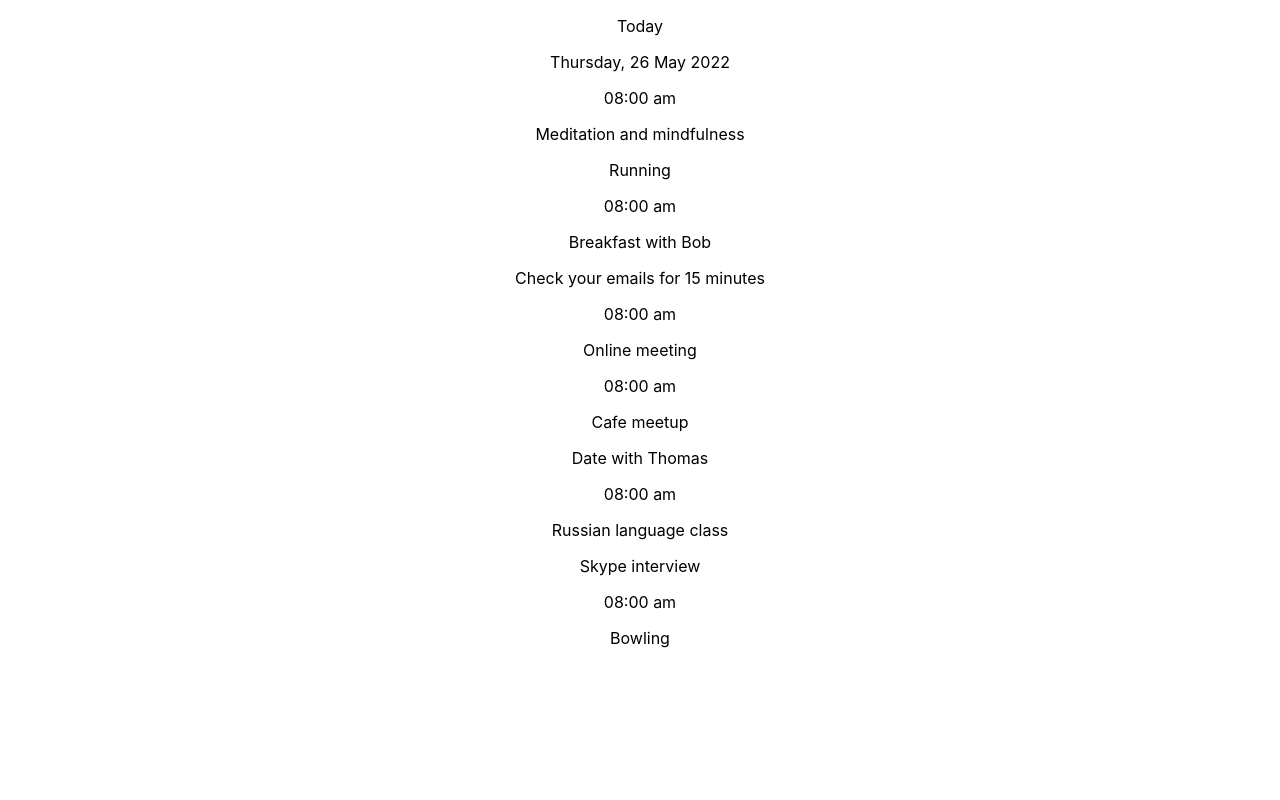
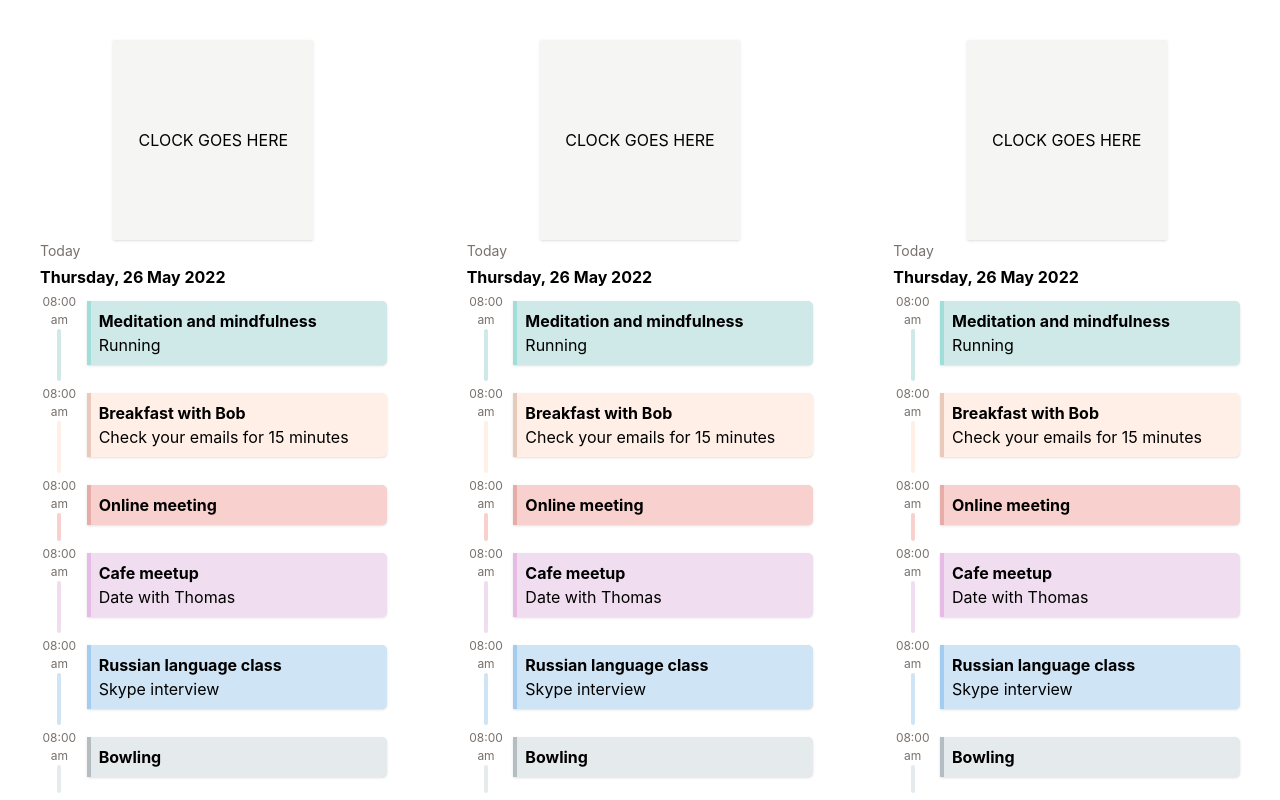
Before and after one commit to neriagini/my-global-day, a React (Create React App) app: page / in a window 1280 px wide. Shown: the top 800 px of the page. Built offline with nearby package versions, Linux system fonts and the light colour scheme.

Commit message:
added weather and clock components

```diff
--- /dev/null
+++ b/postcss.config.js
@@ -0,0 +1,6 @@
+module.exports = {
+  plugins: {
+    tailwindcss: {},
+    autoprefixer: {},
+  },
+}
--- a/src/App.tsx
+++ b/src/App.tsx
@@ -1,12 +1,13 @@
 import './App.css';
 import TimeZoneComponent from "./components/TimeZoneComponent";
 
-const colors = ['#cee9e7', '#ffefe7', '#f8d0cd', '#f0def0', '#cfe4f5', '#e5eaec']
 
 function App() {
 
   return (
-    <div className="App">
+    <div className={`flex space-x-20 p-10`}>
+        <TimeZoneComponent/>
+        <TimeZoneComponent/>
         <TimeZoneComponent/>
     </div>
   );
--- a/src/components/Agenda.tsx
+++ b/src/components/Agenda.tsx
@@ -3,13 +3,13 @@ import {IEvent} from "../Interfaces";
 
 export default function Agenda({events} :any) {
     return(
-        <div className={`space-y-1 p-2`}>
+        <div className={`space-y-1  mx-auto`}>
             <p className={`text-left text-stone-500 text-[14px]`}> Today </p>
             <p className={`text-left font-bold`}> Thursday, 26 May 2022 </p>
             {
                 events.map((event: IEvent, index:number) => {
                         return (
-                            <Event key={index} event={event} />
+                            <Event color={index}  event={event} />
                         )
                     }
                 )
--- a/src/components/Event.tsx
+++ b/src/components/Event.tsx
@@ -1,17 +1,25 @@
 import {IEvent} from "../Interfaces";
 
-export default function Event({event}: { event:IEvent }) {
+export default function Event({color, event}: { color:number, event:IEvent }) {
+    const colors = ['#cee9e7', '#ffefe7', '#f8d0cd', '#f0def0', '#cfe4f5', '#e5eaec']
+    const borders = ['#a0ded9', '#e8c9ba', '#e6aca8', '#e6bce6', '#a3cdf0', '#b4bec2']
 
+    const styles = {
+        background: {
+            backgroundColor: colors[color],
+            borderLeftColor: borders[color]
+        },
+    };
 
     return(
             <div className={`flex flex-row`}>
                <div className={`flex flex-col`}>
                    <p className={`text-stone-500 text-[12px] text-center`}> 08:00 am</p>
-                   <div className={`h-full w-1 bg-black rounded-3xl mx-auto`}/>
+                   <div style={styles.background} className={`h-full w-1 rounded-3xl mx-auto`}/>
                </div>
 
                <div className={`mb-4`}>
-                   <div className={`shadow-xl text-left bg-stone-200 border-l-black border-l-4  rounded-r-[5px] w-[300px] p-2 mt-2 ml-2`}>
+                   <div style={styles.background} className={`shadow text-left bg-stone-200  border-l-4  rounded-r-[5px] w-[300px] p-2 mt-2 ml-2`}>
                        <p className={`font-bold`}> {event.summary} </p>
                        <p> {event.description} </p>
                    </div>
--- a/src/components/Time.tsx
+++ b/src/components/Time.tsx
@@ -1,7 +1,8 @@
 export default function Time() {
 
     return(
-       <>
-       </>
+       <div className={`shadow w-[200px] h-[200px] bg-stone-100 mx-auto justify-center flex items-center`}>
+           <p> CLOCK GOES HERE </p>
+       </div>
     )
 }
--- a/src/components/TimeZoneComponent.tsx
+++ b/src/components/TimeZoneComponent.tsx
@@ -1,11 +1,15 @@
 import Agenda from "./Agenda";
 import {events} from "../events";
+import Time from "./Time";
+import Weather from "./Weather";
 
 
 export default function TimeZoneComponent() {
     return(
-        <>
+        <div className={`flex flex-col`}>
+            <Time />
             <Agenda events={events}/>
-        </>
+            <Weather />
+        </div>
     )
 }
--- /dev/null
+++ b/src/components/Weather.js
@@ -0,0 +1,7 @@
+export default  function Weather() {
+    return(
+        <div className={`shadow mt-10 w-[300px] h-[200px] bg-stone-100 mx-auto justify-center flex items-center `}>
+            <p> WEATHER GOES HERE </p>
+        </div>
+    )
+}
--- /dev/null
+++ b/tailwind.config.js
@@ -0,0 +1,10 @@
+/** @type {import('tailwindcss').Config} */
+module.exports = {
+  content: [
+    "./src/**/*.{js,jsx,ts,tsx}",
+  ],
+  theme: {
+    extend: {},
+  },
+  plugins: [],
+}
```
